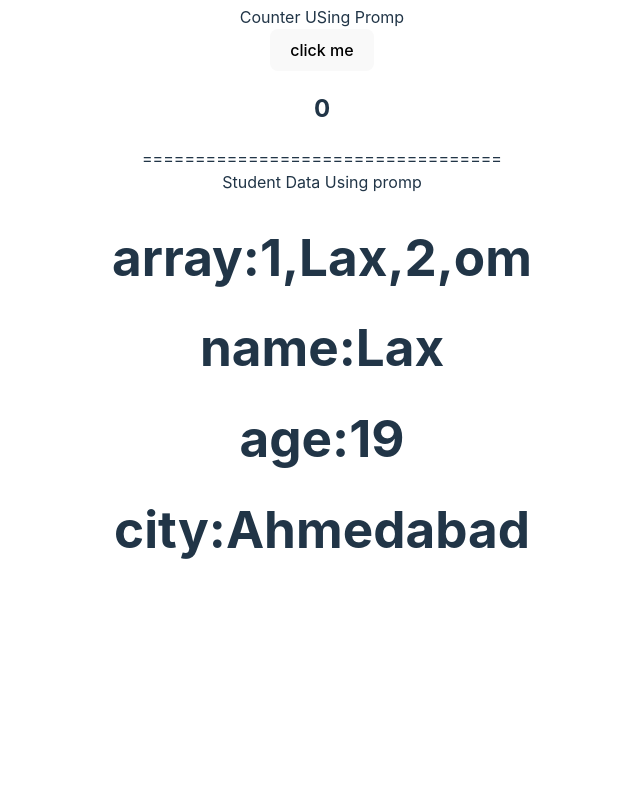
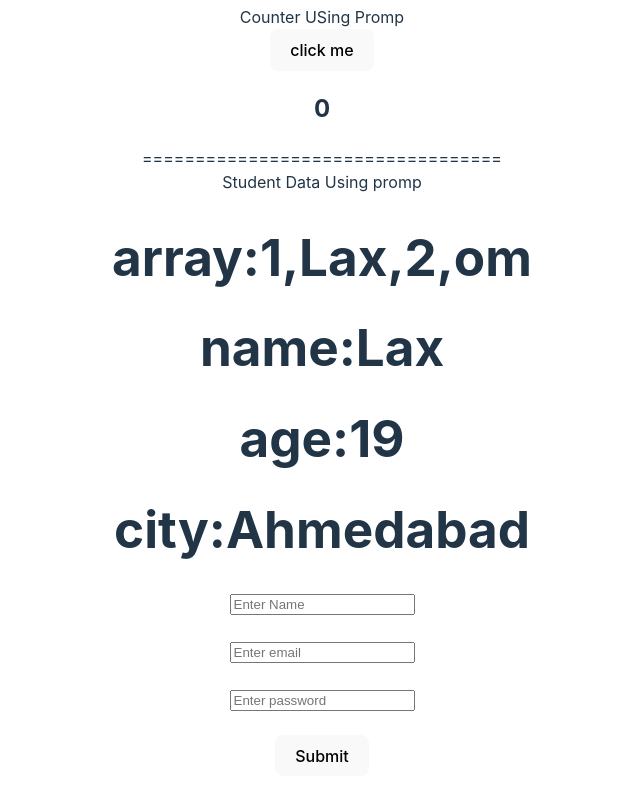
Before and after one commit to laxahir/REACT-JSX, a React (Vite) app: page / in a window 1280 px wide. Shown: the part 198-998 px from the top of the page, without its empty margins (318-958 px from the left). Before the commit the page ends 821 px from the top, so only its background shows below. Built offline with nearby package versions, Linux system fonts and the light colour scheme.

Commit message:
crude operatin

```diff
--- a/src/App.jsx
+++ b/src/App.jsx
@@ -3,6 +3,7 @@ import './App.css'
 import Counter from './Counter'
 import Spreading from './Spreading'
 import Prop from './Prop'
+import Crud from './Crud'
 
 function App() {
 
@@ -54,6 +55,7 @@ const sum = val+1
           />
     {/* <Counter /> */}
     {/* <Spreading /> */}
+    <Crud />
     </>
   )
 }
--- /dev/null
+++ b/src/Crud.jsx
@@ -0,0 +1,101 @@
+import React, { useEffect, useState } from 'react'
+
+function Crud() {
+
+
+    const [input,setInput] = useState({
+        name : "",
+        email : "",
+        pass : "",
+    })
+
+    const [arr,setArr] = useState(()=>{
+        const storeData = localStorage.getItem("data");
+        return storeData ? JSON.parse(storeData) : [];
+    })
+
+    const [edit,setEdit] = useState(null)
+
+
+    const handleForm =(e) => {
+        e.preventDefault();
+        if(edit !== null){
+            const updateArr = [...arr]
+            updateArr[edit] = input;
+            setArr(updateArr)
+            setEdit(null)
+        }else{
+            setArr([...arr,input])
+        }
+        console.log(input);
+
+        setInput({
+            name :"",
+            email : "",
+            pass  : "",
+        })
+        e.target.reset()
+    }
+
+    const deleteData = (i) => {
+        // const updateData = JSON.parse(localStorage.getItem("data"))
+        // updateData.splice(index,1)
+        // setArr(updateData)
+        // localStorage.setItem("data",JSON.stringify(updateData))
+
+        const updateData = arr.filter((_,index)=> index !== i);
+        setArr(updateData)
+        localStorage.setItem("data",JSON.stringify(updateData))
+    }
+
+    const editData = (i) => {
+        setEdit(i);
+        setInput(arr[i])
+    }
+
+    useEffect(()=>{
+        localStorage.setItem("data",JSON.stringify(arr))
+    },[arr])
+
+  return (
+    <>
+        <form onSubmit={handleForm}>
+            <input type="text" placeholder='Enter Name' value={input.name} onChange={(e)=>setInput({...input,name : e.target.value})} /> <br /><br />
+            <input type="email" placeholder='Enter email' value={input.email} onChange={(e)=>setInput({...input,email : e.target.value})} /> <br /><br />
+            <input type="password" placeholder='Enter password' value={input.pass} onChange={(e)=>setInput({...input,pass : e.target.value})} /> <br /><br />
+            <button>{edit === null ? "Submit" : "Update"}</button>
+        </form>
+
+    {arr.length > 0 &&
+        <table border={1}>
+            <thead>
+                <tr>
+                    <th>sr no</th>
+                    <th>name</th>
+                    <th>email</th>
+                    <th>password</th>
+                    <th>Action</th>
+                </tr>
+            </thead>
+
+            <tbody>
+                {arr.map((ele, i) => (
+                    <tr key={i}>
+                        <td>{i + 1}</td>
+                        <td>{ele.name}</td>
+                        <td>{ele.email}</td>
+                        <td>{ele.pass}</td>
+                        <td>
+                        <button onClick={()=>editData(i)}>Edit</button>
+                        <button onClick={() => deleteData(i)}>Delete</button>
+                        </td>
+                    </tr>
+                ))}
+            </tbody>
+        </table>
+    }
+    </>
+  )
+}
+
+export default Crud
```
